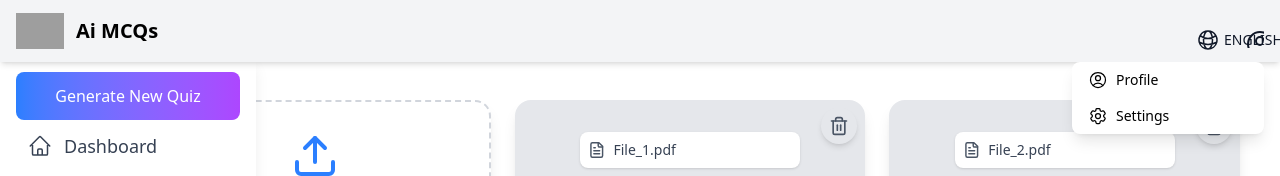
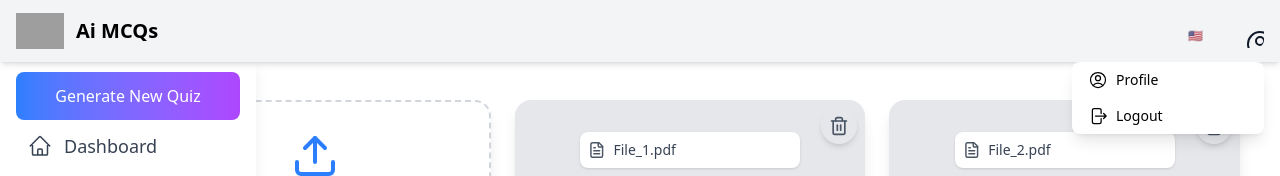
Before and after one commit to khanali454/quizgen, a React (Vite) app in the folder user-site/: page /User-Dashbord/all-files in a window 1280 px wide. Both pictures are taken after a click on the button 1244 px from the left and 28 px from the top of the page. Shown: the top 176 px of the page. Built offline with nearby package versions, Linux system fonts and the light colour scheme; grey boxes are pictures that could not be loaded.

Commit message:
landing page fix

```diff
--- a/user-site/src/components/SidebarWithBurgerMenu.jsx
+++ b/user-site/src/components/SidebarWithBurgerMenu.jsx
@@ -1,4 +1,3 @@
-
 import React, { useState, useEffect, useRef } from "react";
 import { Link, useLocation } from "react-router-dom";
 import { Menu } from "@headlessui/react";
@@ -13,13 +12,13 @@ import {
   DocumentIcon,
   DocumentDuplicateIcon,
   CurrencyDollarIcon,
-  GlobeAltIcon,
+  ArrowRightOnRectangleIcon,
 } from "@heroicons/react/24/outline";
 
 export function SidebarWithBurgerMenu() {
   const [isDrawerOpen, setIsDrawerOpen] = useState(false);
   const [isMobile, setIsMobile] = useState(window.innerWidth < 1024);
-  const [language, setLanguage] = useState("English");
+  const [selectedLanguage, setSelectedLanguage] = useState('en');
   const location = useLocation();
   const sidebarRef = useRef(null);
   const burgerRef = useRef(null);
@@ -47,7 +46,7 @@ export function SidebarWithBurgerMenu() {
   }, [isMobile, isDrawerOpen]);
 
   const toggleSidebar = (e) => {
-    e.stopPropagation(); // 🔴 Prevent event bubbling
+    e.stopPropagation();
     setIsDrawerOpen(!isDrawerOpen);
   };
 
@@ -83,44 +82,43 @@ export function SidebarWithBurgerMenu() {
           </span>
         </a>
 
-        <div className="flex items-center gap-2">
-          {/* Language Dropdown */}
-          <Menu as="div" className="relative inline-block text-left">
+        <div className="flex items-center gap-4">
+          {/* Language Selector Dropdown */}
+          <Menu as="div" className="relative">
             <Menu.Button as={IconButton} variant="text">
-              <div className="flex items-center gap-1">
-                <GlobeAltIcon className="h-6 w-6" />
-                <span className="hidden sm:block text-sm">{language}</span>
-              </div>
+              {selectedLanguage === 'en' ? '🇺🇸' : '🇸🇦'}
             </Menu.Button>
-            <Menu.Items className="absolute right-0 mt-2 w-32 origin-top-right bg-white rounded-lg shadow-lg focus:outline-none">
+            <Menu.Items className="absolute right-0 mt-2 w-48 origin-top-right bg-white rounded-lg shadow-lg focus:outline-none">
+              <div className="px-1 py-1">
                 <Menu.Item>
                   {({ active }) => (
                     <button
-                    onClick={() => setLanguage("English")}
-                    className={`w-full text-left px-4 py-2 text-sm ${
-                      active ? "bg-gray-100" : ""
+                      onClick={() => setSelectedLanguage('en')}
+                      className={`flex items-center gap-2 w-full px-4 py-2 text-sm ${
+                        active ? 'bg-gray-100' : ''
                       }`}
                     >
-                    English
+                      🇺🇸 English
                     </button>
                   )}
                 </Menu.Item>
                 <Menu.Item>
                   {({ active }) => (
                     <button
-                    onClick={() => setLanguage("العربية")}
-                    className={`w-full text-left px-4 py-2 text-sm ${
-                      active ? "bg-gray-100" : ""
+                      onClick={() => setSelectedLanguage('ar')}
+                      className={`flex items-center gap-2 w-full px-4 py-2 text-sm ${
+                        active ? 'bg-gray-100' : ''
                       }`}
                     >
-                    العربية
+                      🇸🇦 Arabic
                     </button>
                   )}
                 </Menu.Item>
+              </div>
             </Menu.Items>
           </Menu>
 
-          {/* User Menu */}
+          {/* User Profile Menu */}
           <Menu as="div" className="relative inline-block text-left">
             <Menu.Button as={IconButton} variant="text">
               <UserCircleIcon className="h-8 w-8" />
@@ -146,7 +144,7 @@ export function SidebarWithBurgerMenu() {
                       active ? "bg-gray-100" : ""
                     }`}
                   >
-                    <Cog6ToothIcon className="h-5 w-5" /> Settings
+                    <ArrowRightOnRectangleIcon className="h-5 w-5" /> Logout
                   </Link>
                 )}
               </Menu.Item>
@@ -155,13 +153,12 @@ export function SidebarWithBurgerMenu() {
         </div>
       </div>
 
+      {/* Sidebar */}
       <div
         ref={sidebarRef}
         className={`fixed left-0 top-14 h-full w-64 bg-white shadow-lg p-4 z-40 transition-transform duration-300
         ${isMobile ? (isDrawerOpen ? "translate-x-0" : "-translate-x-full") : "translate-x-0"}`}
       >
-       {/* ... sidebar content ... */}
-
         <div className="flex h-[calc(100vh-90px)] flex-col justify-between space-y-4">
           <div>
             <Link
```
Lines whose indentation alone changed are shown as unchanged.
